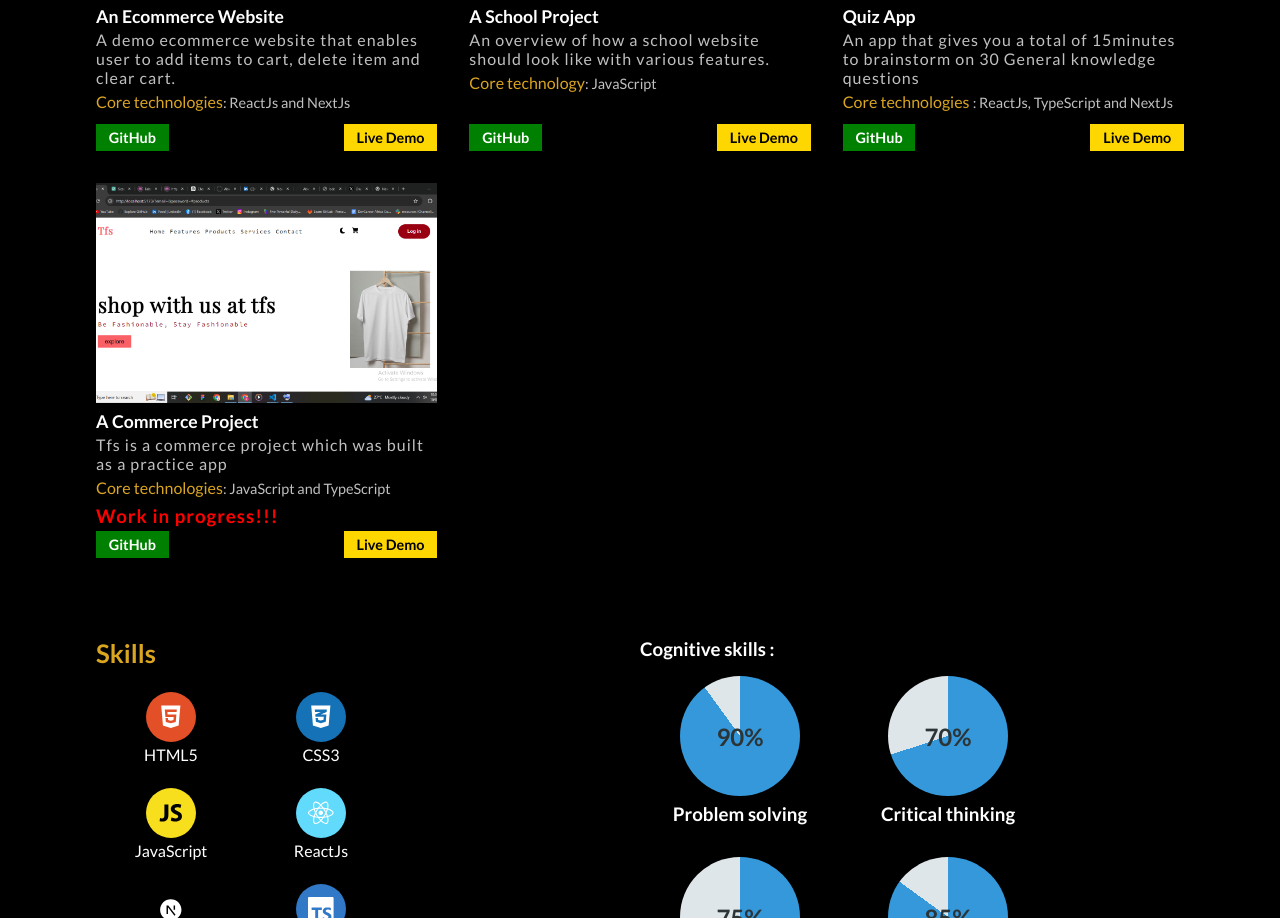
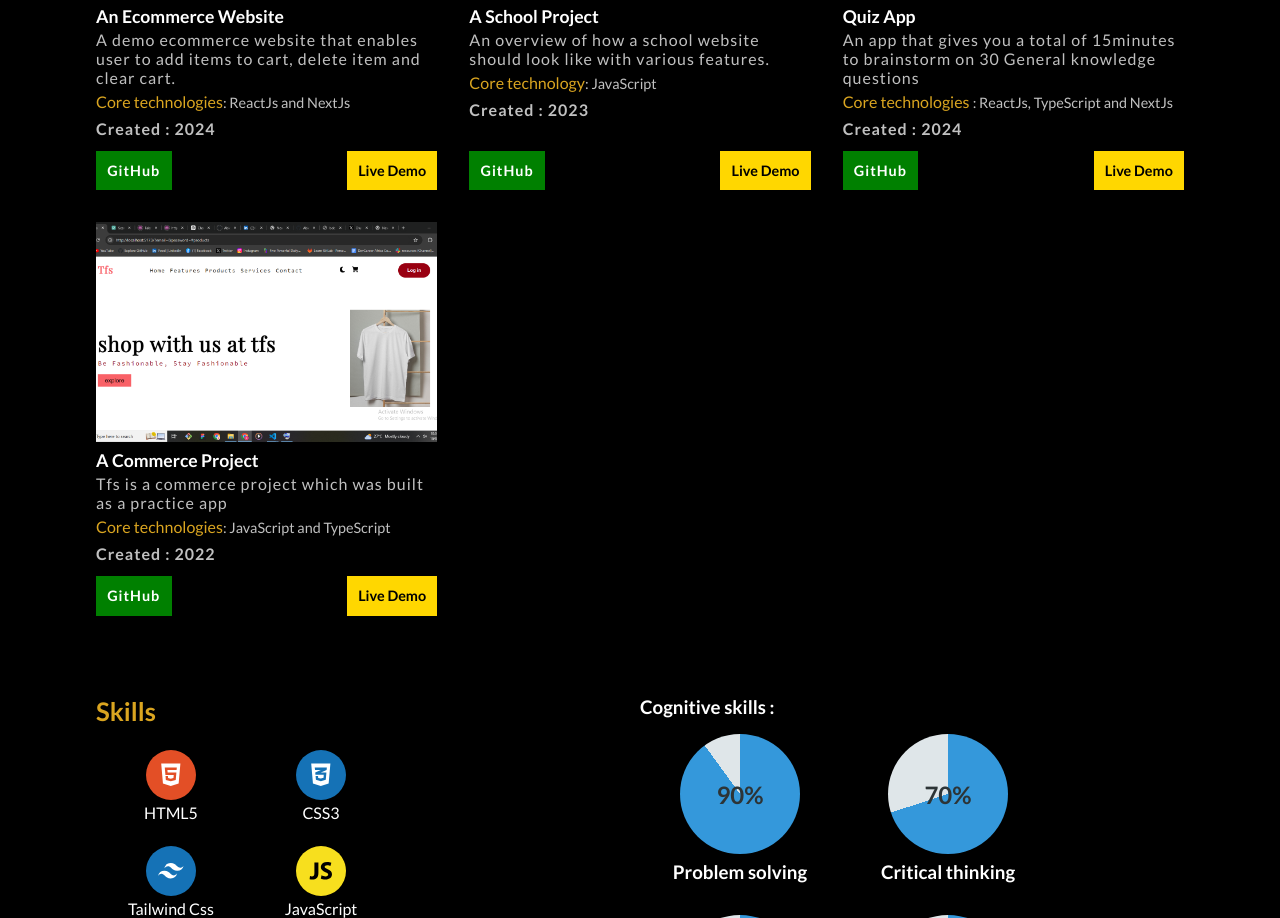
Before and after one commit to AbidemiDare/Portfolio, a Next.js app: page / in a window 1280 px wide. Shown: the part 914-1832 px from the top of the page. Built offline with nearby package versions, Linux system fonts and the light colour scheme.

Commit message:
fixing ui components

```diff
--- a/src/app/components/projects/project.tsx
+++ b/src/app/components/projects/project.tsx
@@ -29,6 +29,7 @@ export default function Project() {
                 <p>
                   <span>Core technologies</span>: ReactJs and NextJs
                 </p>
+                <h4>Created : 2024</h4>
               </div>
             </div>
 
@@ -71,6 +72,7 @@ export default function Project() {
                 <p>
                   <span>Core technology</span>: JavaScript
                 </p>
+                <h4>Created : 2023</h4>
               </div>
             </div>
 
@@ -117,6 +119,7 @@ export default function Project() {
                   <span>Core technologies </span>: ReactJs, TypeScript and
                   NextJs
                 </p>
+                <h4>Created : 2024</h4>
               </div>
             </div>
 
@@ -158,7 +161,7 @@ export default function Project() {
                 <p>
                   <span>Core technologies</span>: JavaScript and TypeScript
                 </p>
-                <h3 className={style.work}>Work in progress!!!</h3>
+                <h4>Created : 2022</h4>
               </div>
             </div>
 
--- a/src/app/components/projects/projects.module.css
+++ b/src/app/components/projects/projects.module.css
@@ -57,6 +57,7 @@
   display: flex;
   justify-content: space-between;
   align-items: center;
+  margin-top: 0.5rem;
 }
 
 .firstLink,
@@ -70,10 +71,14 @@
 
 .firstLink {
   background: green;
+  padding: 0.7rem;
+  letter-spacing: 1px;
 }
 
 .projectLink {
   color: #000000;
+  padding: 0.7rem;
+
   background: #ffd700;
 }
 
--- a/src/app/components/skills/skills.tsx
+++ b/src/app/components/skills/skills.tsx
@@ -5,7 +5,7 @@ import style from "./skills.module.css";
 import { FaGit, FaGithub, FaHtml5, FaReact } from "react-icons/fa6";
 import { IoLogoJavascript } from "react-icons/io";
 import { RiNextjsFill } from "react-icons/ri";
-import { SiTypescript } from "react-icons/si";
+import { SiTailwindcss, SiTypescript } from "react-icons/si";
 
 export default function Skills() {
   return (
@@ -26,6 +26,12 @@ export default function Skills() {
                 <FaCss3Alt />
               </span>{" "}
               CSS3
+            </div>
+            <div className={style.skill}>
+              <span className={`${style.skillLogo} ${style.cssLogo}`}>
+                <SiTailwindcss />
+              </span>{" "}
+              Tailwind Css
             </div>
             <div className={style.skill}>
               <span className={`${style.skillLogo} ${style.jsLogo}`}>
```
